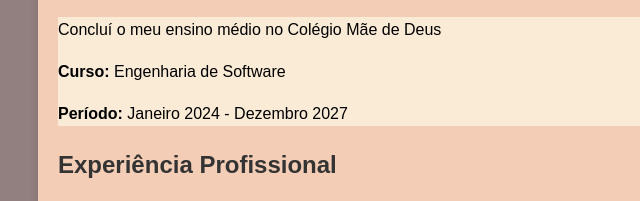
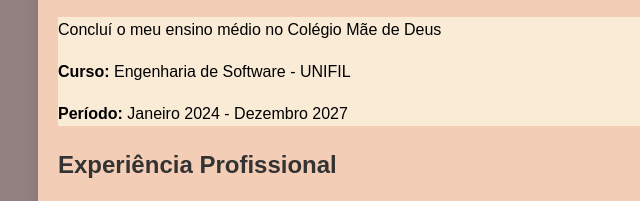
Before and after one commit to Lorenzoancioto/curriculo, a plain HTML site: page index.html in a window 1280 px wide. Shown: the part 384-585 px from the top of the page, 70-710 px from the left. Drawn offline with Linux system fonts and the light colour scheme.

Commit message:
Update index.html

```diff
--- a/index.html
+++ b/index.html
@@ -26,7 +26,7 @@
             <h2>Escolaridade</h2>
             <div class="Escolaridade">
                 <p>Concluí o meu ensino médio no Colégio Mãe de Deus</p>
-                <p><strong>Curso:</strong> Engenharia de Software</p>
+                <p><strong>Curso:</strong> Engenharia de Software - UNIFIL</p>
                 <p><strong>Período:</strong> Janeiro 2024 - Dezembro 2027</p>
             </div>
         </div>
```
